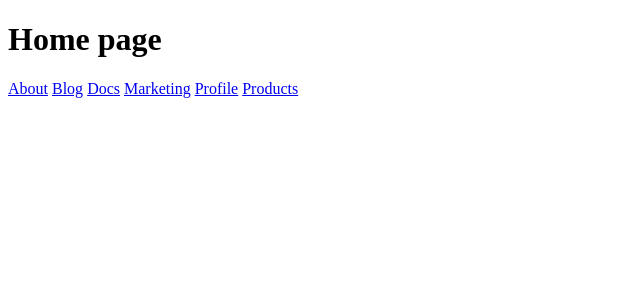
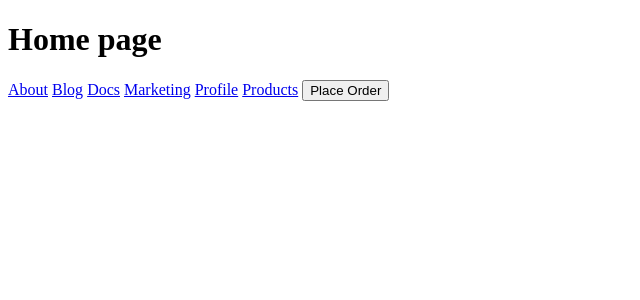
Before and after one commit to SushanthK07/sveltekit-fundamentals, a SvelteKit app: page / in a window 1280 px wide. Shown: the top 300 px of the page, without its empty margins (0-640 px from the left). Built offline with nearby package versions, Linux system fonts and the light colour scheme.

Commit message:
navigate programatically

```diff
--- a/src/routes/+page.svelte
+++ b/src/routes/+page.svelte
@@ -1,3 +1,20 @@
+<script>
+	import { goto, beforeNavigate, afterNavigate } from '$app/navigation';
+
+	const handleOrder = () => {
+		goto('/products');
+		// goto('/products', { replaceState: true });
+	};
+
+	beforeNavigate((navigation) => {
+		console.log('Before navigate', navigation);
+	});
+
+	afterNavigate((navigation) => {
+		console.log('After navigate', navigation);
+	});
+</script>
+
 <h1>Home page</h1>
 
 <a href="/about">About</a>
@@ -6,3 +23,5 @@
 <a href="/marketing">Marketing</a>
 <a href="/profile">Profile</a>
 <a href="/products">Products</a>
+
+<button on:click={handleOrder}>Place Order</button>
```
